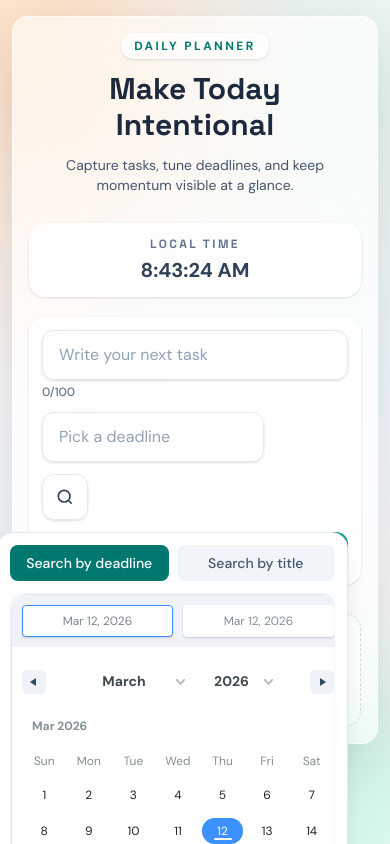
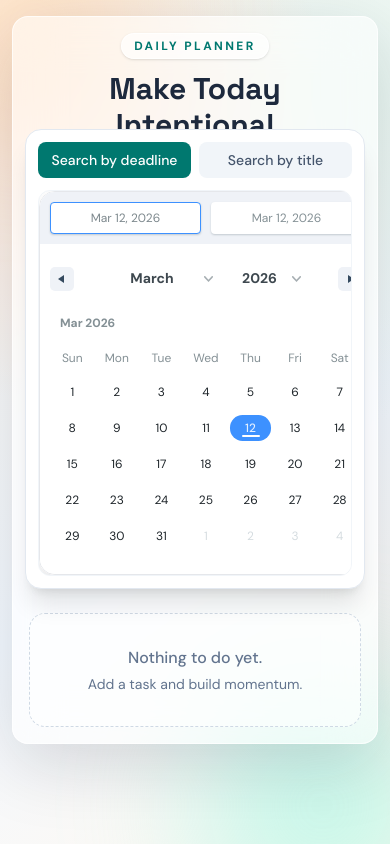
Before and after one commit to Prabigyakafle890/Todo, a React (Vite) app: page / in a window 390 px wide. Both pictures are taken after a click on the button "Open todo search and filter". Built offline with nearby package versions, Linux system fonts and the light colour scheme.

Commit message:
Update FilterTodo.tsx

```diff
--- a/src/components/Todo/FilterTodo.tsx
+++ b/src/components/Todo/FilterTodo.tsx
@@ -60,7 +60,8 @@ export default function FilterTodo({
       <button
         type="button"
         onClick={() => setIsPickerOpen((prev) => !prev)}
-        className="inline-flex h-11.5 items-center gap-2 rounded-xl border border-slate-200 bg-white/85 px-3 py-2 text-slate-700 shadow-sm transition hover:border-teal-300 hover:bg-teal-50/40"
+        className="inline-flex h-11.5 w-full items-center justify-center gap-2 rounded-xl border border-slate-200 bg-white/85 px-3 py-2 text-slate-700 shadow-sm transition hover:border-teal-300 hover:bg-teal-50/40 sm:w-auto"
+        aria-label="Open todo search and filter"
       >
         <svg
           xmlns="http://www.w3.org/2000/svg"
@@ -77,7 +78,7 @@ export default function FilterTodo({
       </button>
 
       {isPickerOpen ? (
-        <div className="absolute right-0 z-20 mt-3 w-90 max-w-[90vw] rounded-2xl border border-slate-200 bg-white p-3 shadow-xl sm:right-auto">
+        <div className="fixed inset-x-3 top-28 z-20 rounded-2xl border border-slate-200 bg-white p-3 shadow-xl sm:absolute sm:inset-auto sm:right-auto sm:mt-3 sm:w-90 sm:max-w-[90vw]">
           <div className="mb-3 grid grid-cols-2 gap-2">
             <button
               type="button"
```
